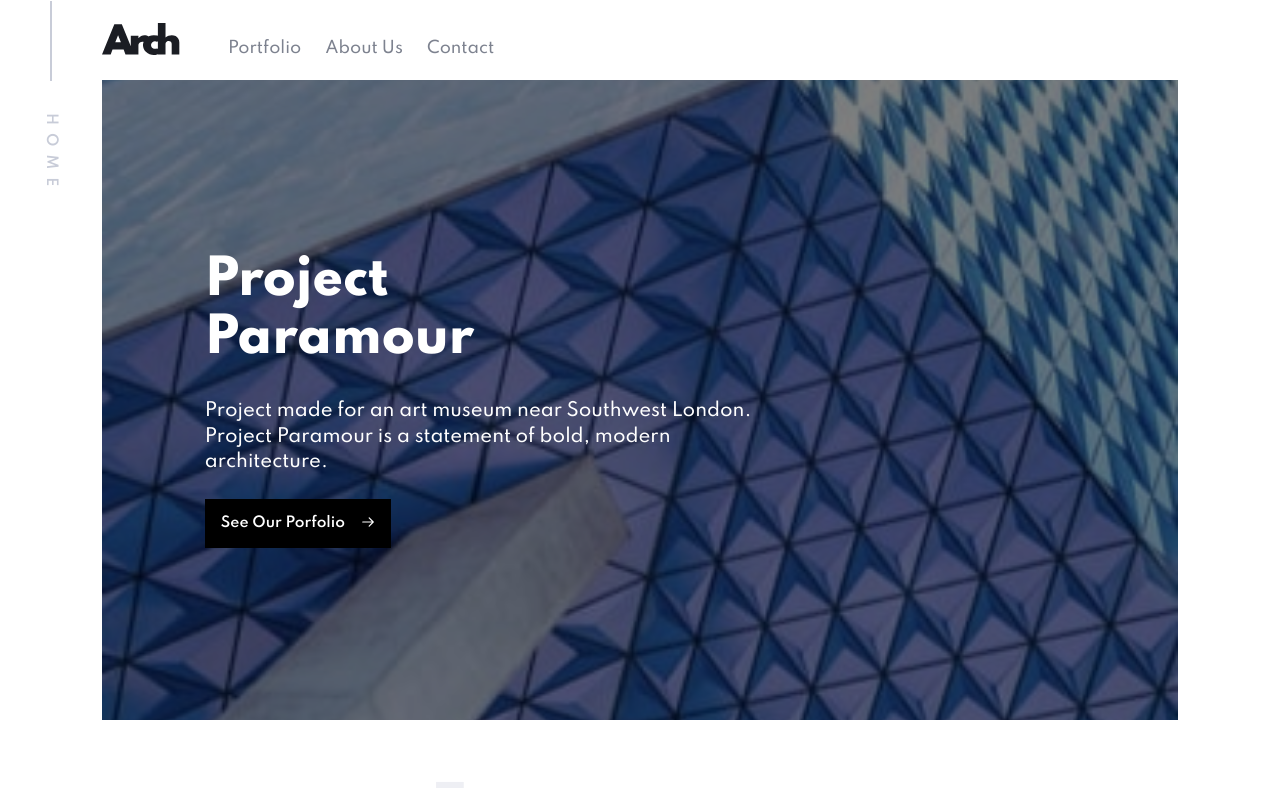
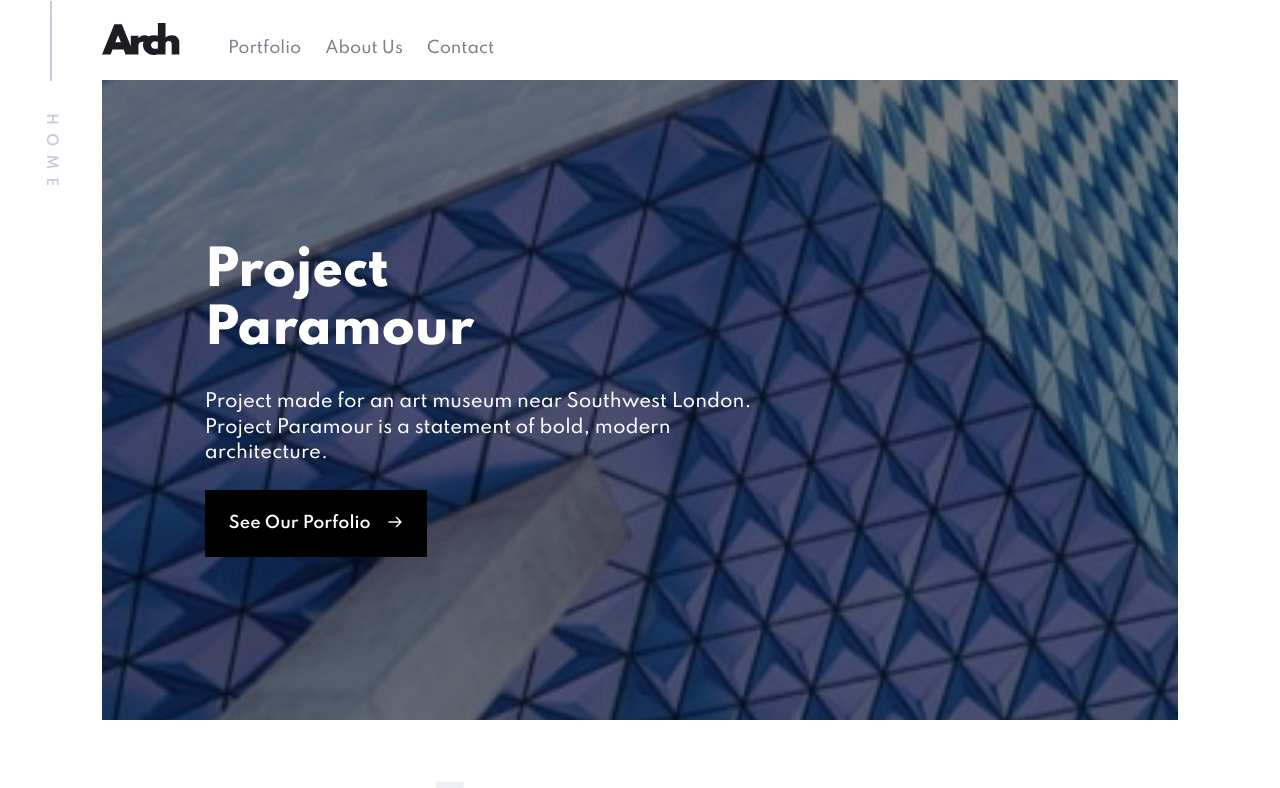
Before and after one commit to maruxan/arch-react-landing, a React (Create React App) app: page /home in a window 1280 px wide. Shown: the top 788 px of the page. Built offline with nearby package versions, Linux system fonts and the light colour scheme.

Commit message:
fix(button): slightly bigger button

```diff
--- a/src/components/Button/Button.module.css
+++ b/src/components/Button/Button.module.css
@@ -1,7 +1,7 @@
 .button {
   display: flex;
   justify-content: space-between;
-  padding: 1rem;
+  padding: 1.5rem;
   background-color: transparent;
   border: none;
   cursor: pointer;
@@ -9,7 +9,7 @@
 
 .button > * {
   font-family: var(--font-primary);
-  font-size: var(--text-sm);
+  font-size: var(--text-base);
   font-weight: 600;
 }
 
```
